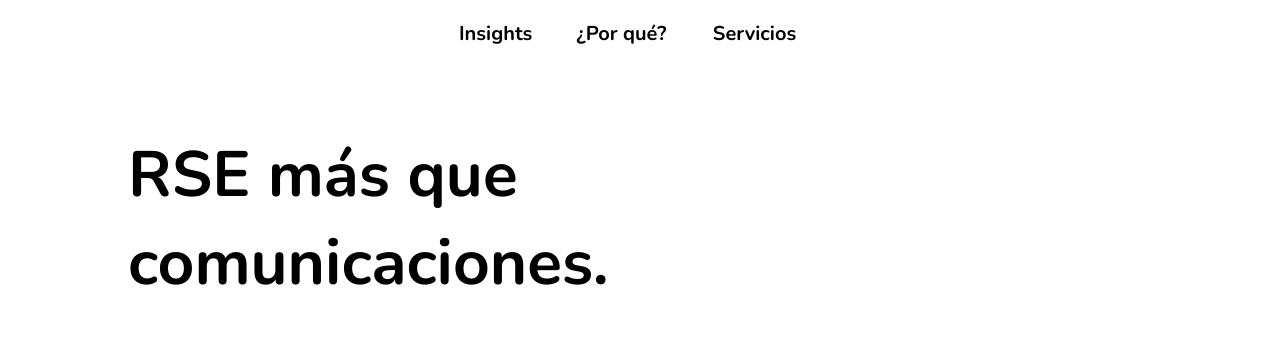
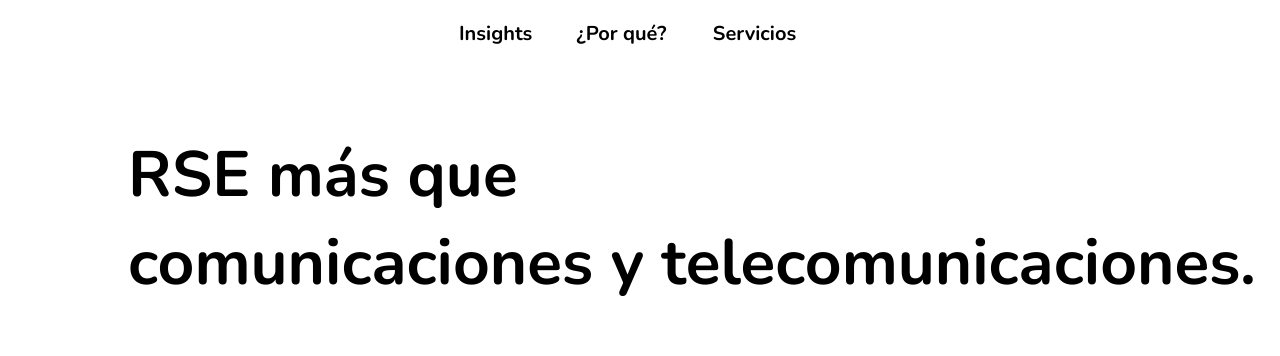
Before and after one commit to yurimar2003/jabes-vista-general, a plain HTML site: page index2.html in a window 1280 px wide. Shown: the top 356 px of the page. Drawn offline with nearby package versions, Linux system fonts and the light colour scheme; grey boxes are pictures that could not be loaded.

Commit message:
commit prueba

```diff
--- a/index2.html
+++ b/index2.html
@@ -16,7 +16,7 @@
     <div class="title-primary">
       <h1>
         RSE más que <br />
-        comunicaciones.
+        comunicaciones y telecomunicaciones.
       </h1>
     </div>
 
```
Also changed, not shown: index4.html (+1 -1 lines).
